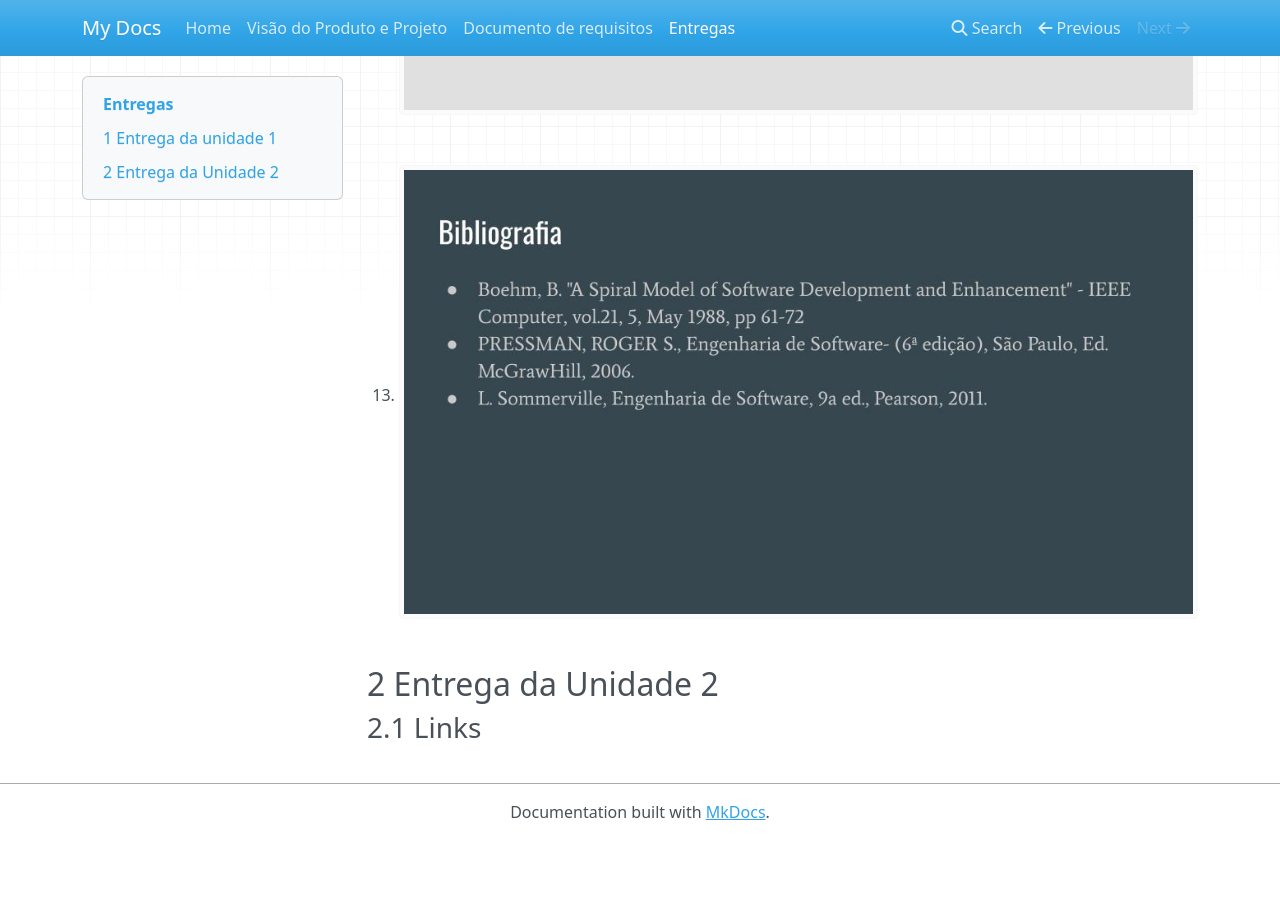
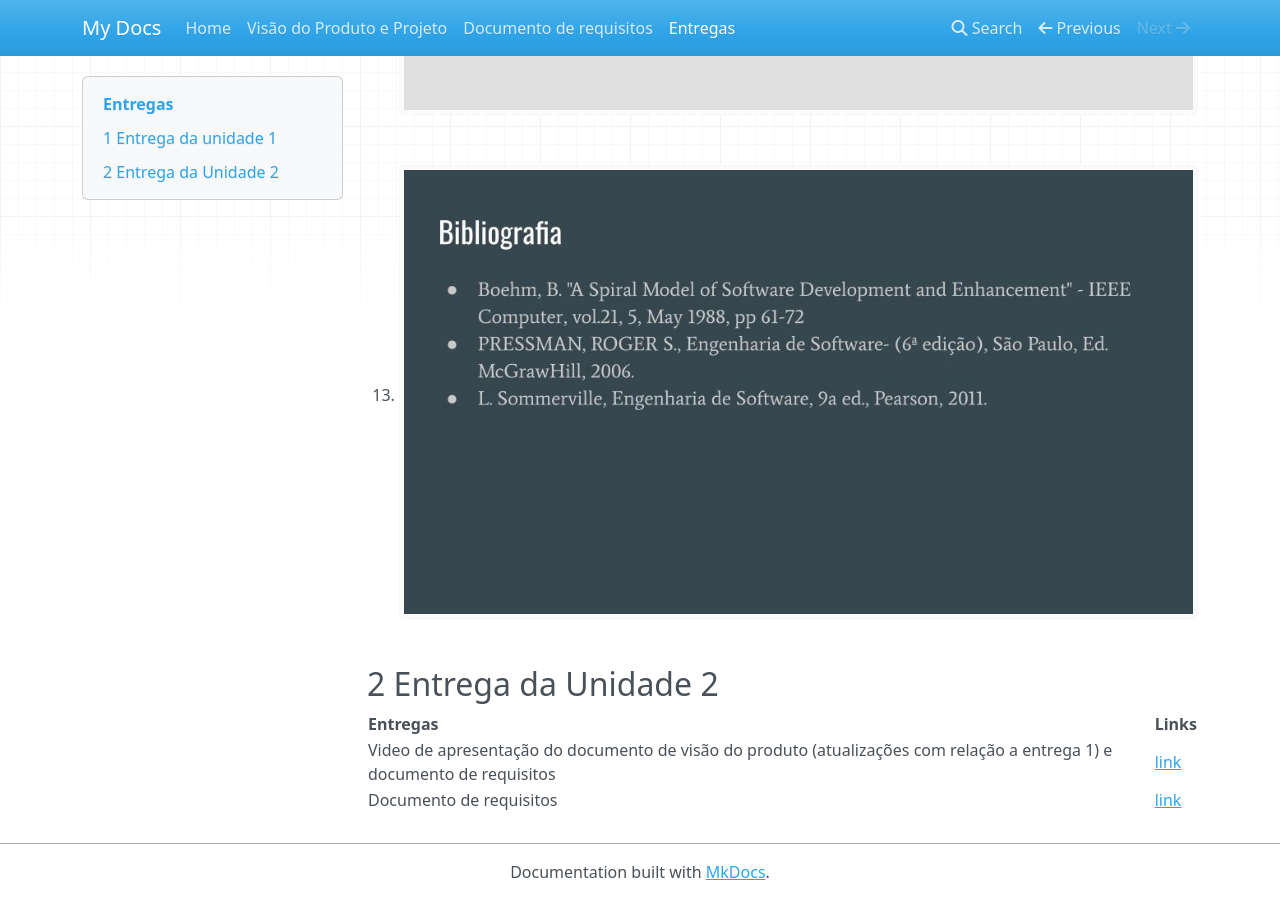
Before and after one commit to mdsreq-fga-unb/2022.2-Strix, an MkDocs documentation site: the page built from documentation/docs/entregas.md, in a window 1280 px wide and 900 px high, scrolled down 6219 px. Built offline with MkDocs 1.6.1, drawn with Linux system fonts in a browser that asks for light colours; nearby versions of some CDN libraries; before the commit the page ends 7059 px from its top, so only the background shows below that.

Commit message:
Adição da seção entrega 2 na página entregas

```diff
--- a/documentation/docs/entregas.md
+++ b/documentation/docs/entregas.md
@@ -25,4 +25,7 @@
 
 ## 2 Entrega da Unidade 2
 
-### 2.1 Links
+| Entregas | Links  |
+|----|----|
+| Video de apresentação do documento de visão do produto (atualizações com relação a entrega 1) e documento de requisitos | [link](https://www.youtube.com/watch?v=fik7zeygVYo) |
+| Documento de requisitos | [link](./documento_de_requisitos.md) |
```
